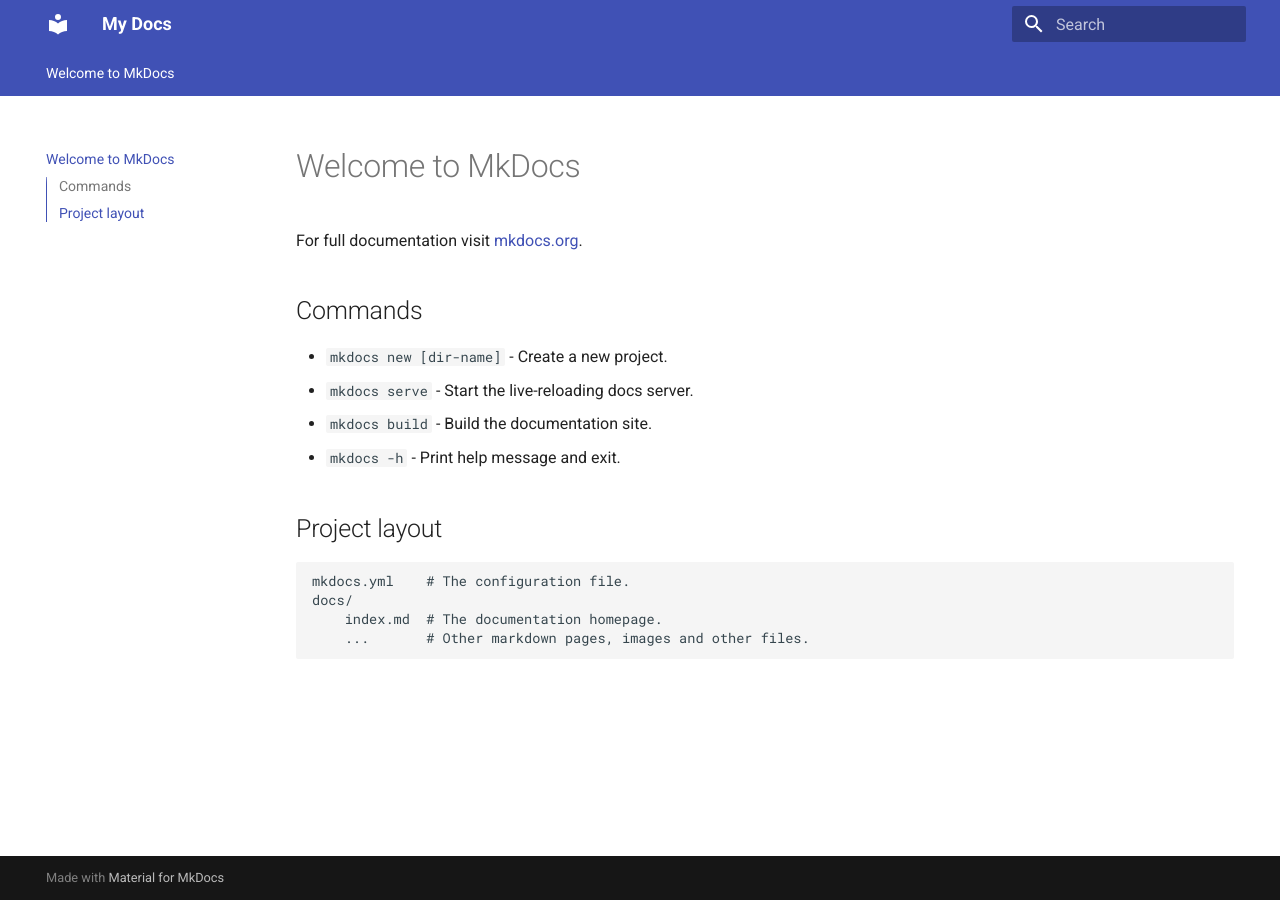
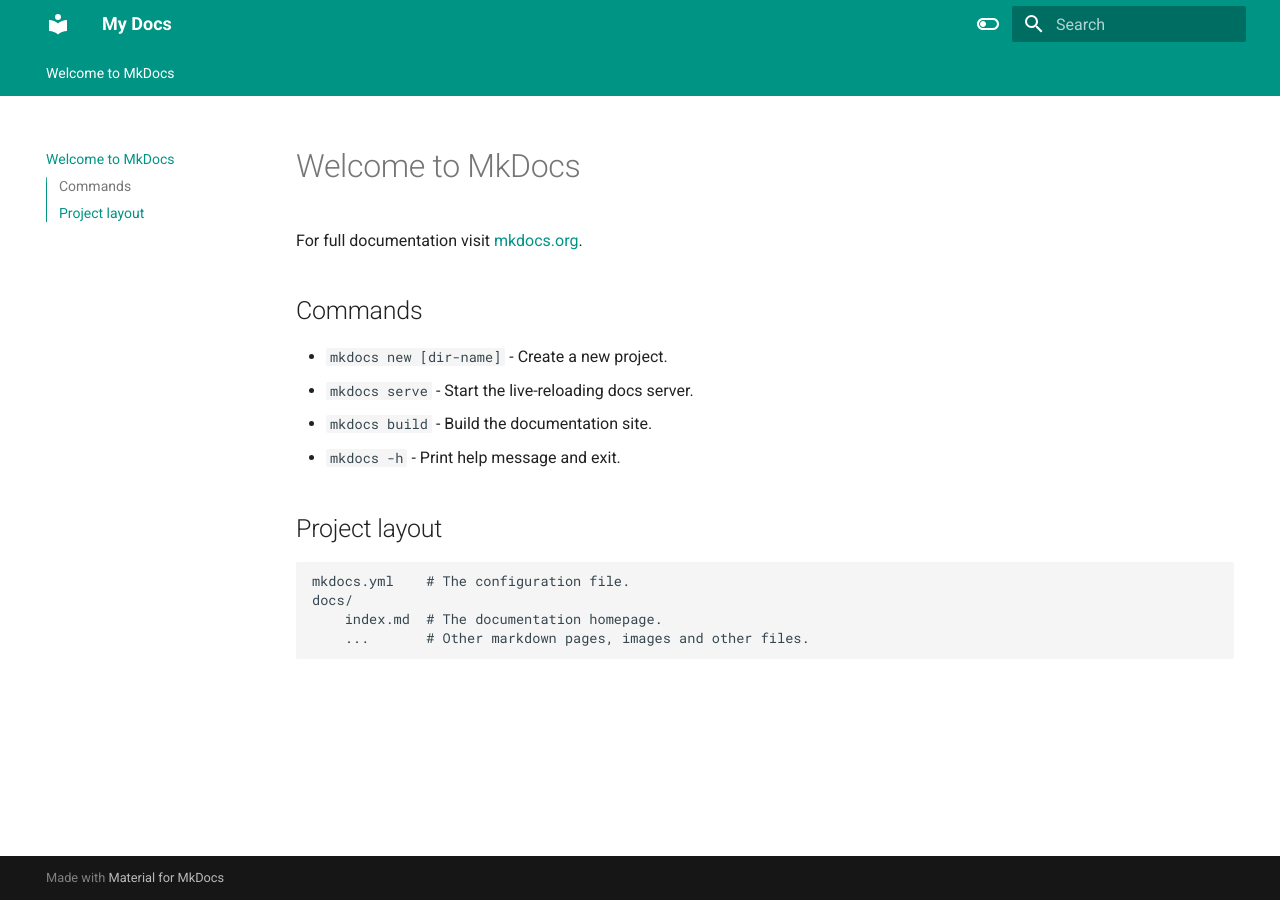
Before and after one commit to sunilhlk/mkdocs-poc, an MkDocs documentation site: the page built from docs/index.md, in a window 1280 px wide. Built offline with MkDocs 1.6.1 and Material for MkDocs 9.7.7, drawn with Linux system fonts in a browser that asks for light colours.

Commit message:
Update mkdocs.yml

```diff
--- a/mkdocs.yml
+++ b/mkdocs.yml
@@ -6,3 +6,17 @@
     - navigation.sections
     - toc.integrate
     - navigation.top
+  language: en
+  palette:
+    - scheme: default
+      toggle:
+        icon: material/toggle-switch-off-outline
+        name: Switch to dark mode
+      primary: teal
+      accent: purple
+    - scheme: slate
+      toggle:
+        icon: material/toggle-switch
+        name: Switch to light mode
+      primary: teal
+      accent: lime
```
